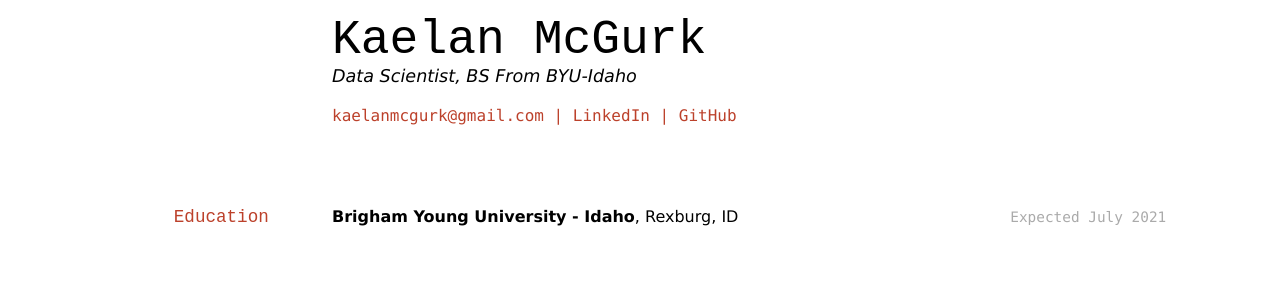
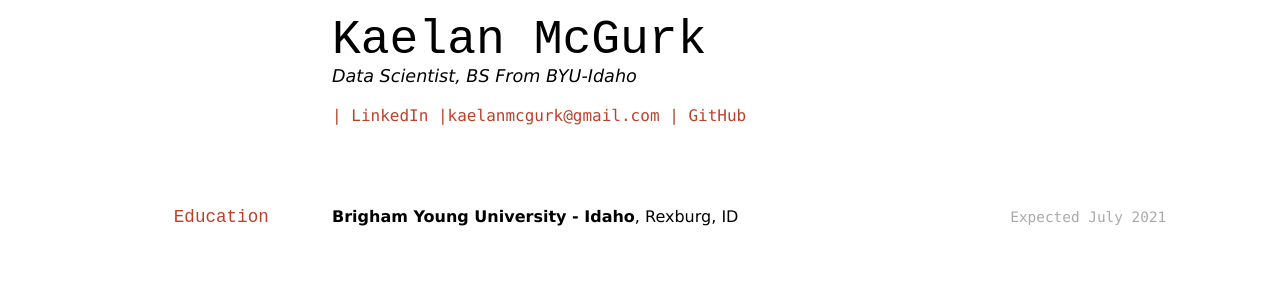
Before and after one commit to kaelanmcgurk/kaelanMcGurkResume, a Jekyll site: the page built from docs/index.md, in a window 1280 px wide. Shown: the top 298 px of the page. Built offline with Jekyll 4.4.1, drawn with Linux system fonts in a browser that asks for light colours.

Commit message:
Fixed the links at the top of the resume

```diff
--- a/docs/index.md
+++ b/docs/index.md
@@ -6,8 +6,8 @@ title: Kaelan McGurk's Resume
 Data Scientist, BS From BYU-Idaho
 
 <div id="webaddress">
-<a href="kaelanmcgurk@gmail.com">kaelanmcgurk@gmail.com</a>
 | <a href="https://www.linkedin.com/in/kaelanmcgurk/">LinkedIn</a>
+|<a href="kaelanmcgurk@gmail.com">kaelanmcgurk@gmail.com</a>
 | <a href="https://github.com/kaelanmcgurk">GitHub</a>
 </div>
 
```
